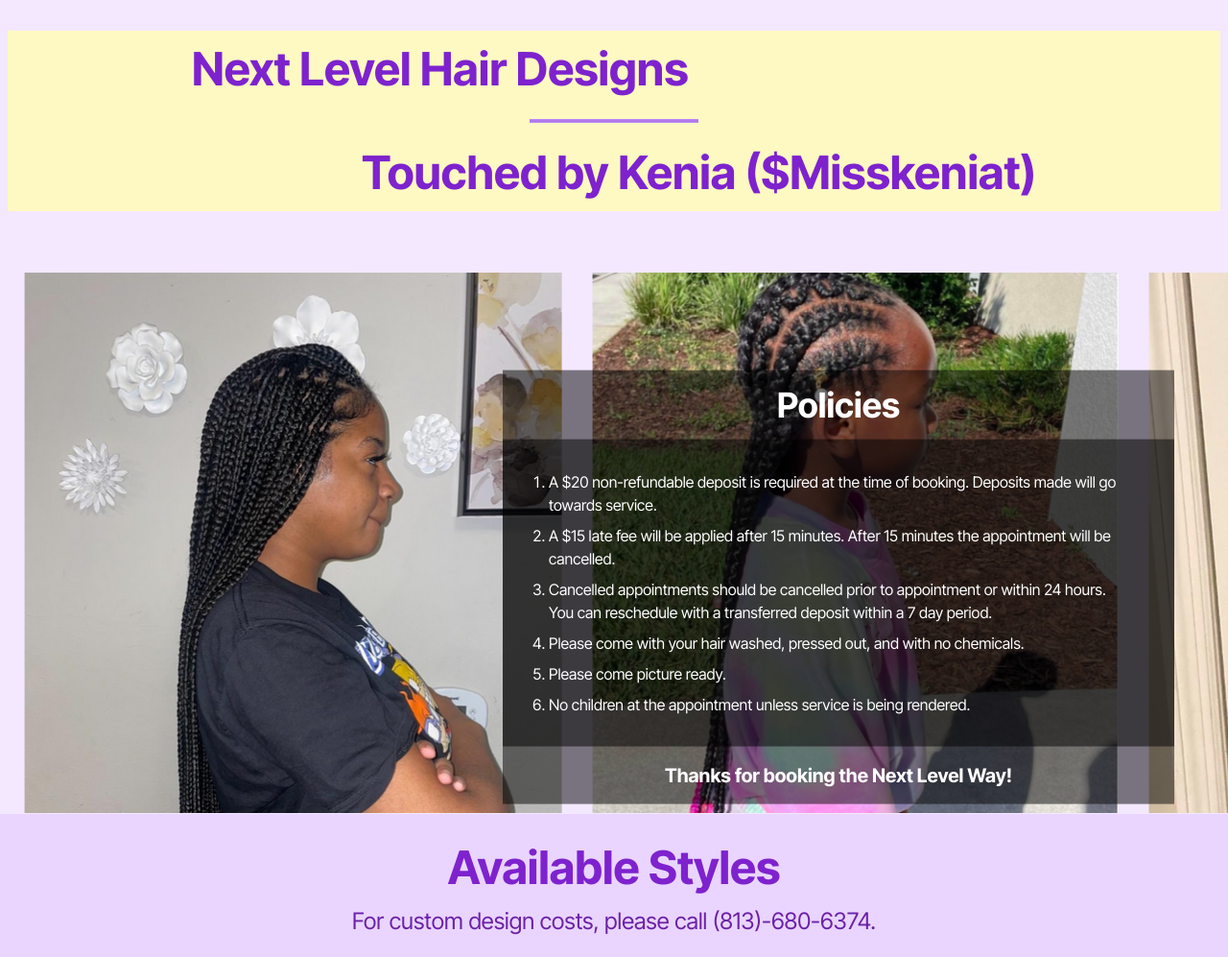
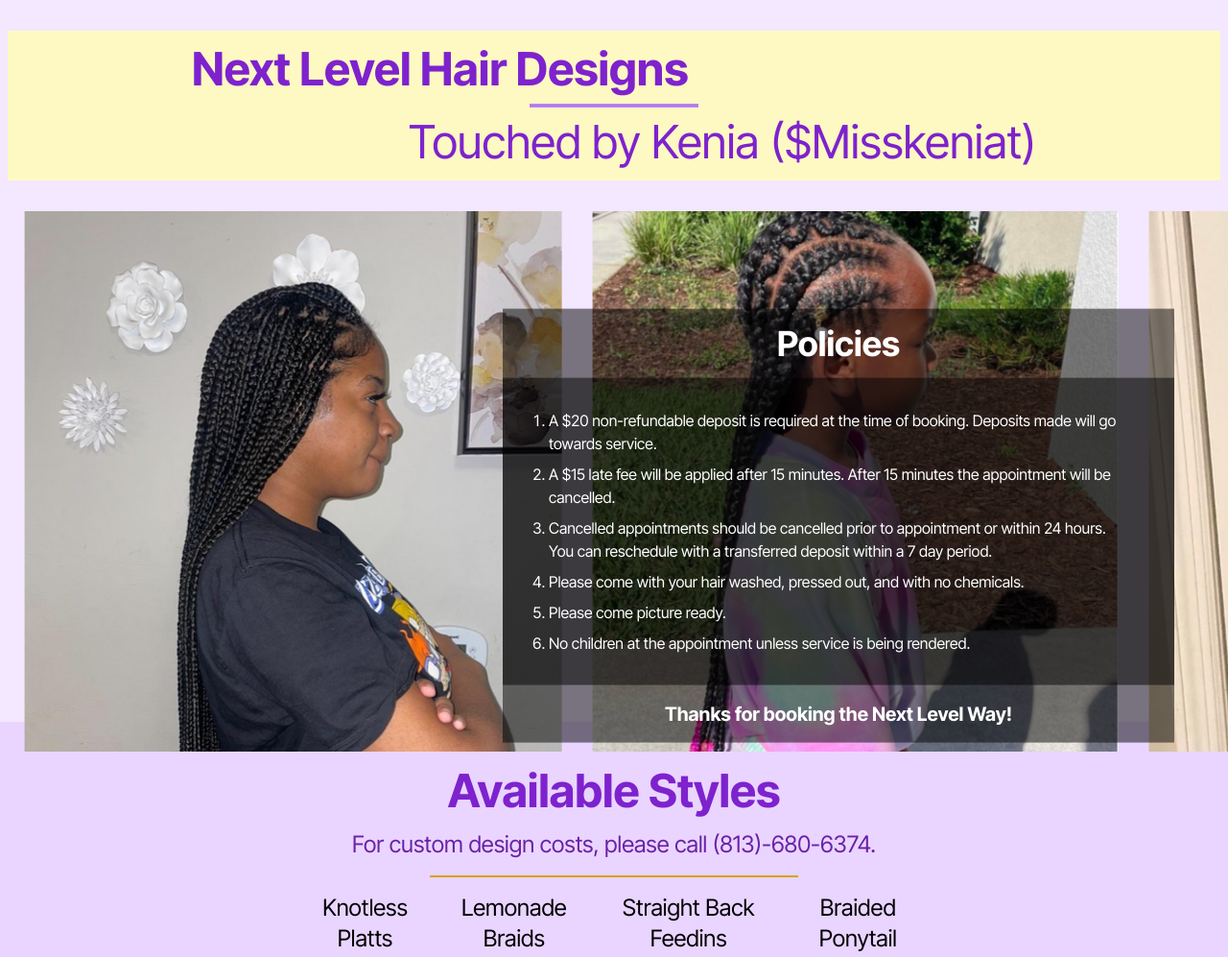
Before and after one commit to Brandon-Schefstad/nlhd-redesign, a website: page index.html in a window 1280 px wide. Shown: the top 997 px of the page at 96% size. Drawn offline with Linux system fonts and the light colour scheme.

```diff
--- a/index.html
+++ b/index.html
@@ -19,15 +19,15 @@
 	</head>
 	<body>
 		<section
-			class="wrapper relative pb-4 flex flex-col gap-16 bg-purple-100 xl:max-w-[1800px] m-auto">
+			class="wrapper relative pb-4 flex flex-col gap-8 bg-purple-100 xl:max-w-[1800px] m-auto">
 			<section
 				class="title flex flex-col gap-3 bg-yellow-100 mt-8 mx-2 py-4 px-6 xl:px-48">
 				<h1 class="text-purple-700 text-5xl text-center font-bold xl:text-left">
 					Next Level Hair Designs
 				</h1>
-				<div class="divider bg-purple-400 h-1 xl:mx-[40%]"></div>
+				<div class="divider my-0 bg-purple-400 h-1 xl:mx-[40%]"></div>
 				<h2
-					class="text-purple-700 text-3xl text-center font-bold xl:text-right xl:text-5xl">
+					class="text-purple-700 text-3xl text-center xl:text-right xl:text-5xl">
 					Touched by Kenia ($Misskeniat)
 				</h2>
 			</section>
@@ -83,7 +83,7 @@
 				</section>
 			</section>
 
-			<section class="gallery bg-purple-200 pt-8">
+			<section class="gallery bg-purple-200 pt-12">
 				<h1 class="text-5xl text-purple-700 text-center font-bold">
 					Available Styles
 				</h1>
@@ -91,7 +91,7 @@
 					class="block p-4 mx-4 text-xl text-center text-purple-800 xl:col-span-2 xl:text-2xl"
 					>For custom design costs, please call (813)-680-6374.
 				</span>
-				<div class="divider h-[1px] bg-yellow-500 mx-4 xl:mx-[35%]"></div>
+				<div class="divider h-[2px] mt-0 bg-yellow-500 mx-4 xl:mx-[35%]"></div>
 				<section class="styles m-auto text-black mx-2 sticky">
 					<ul
 						class="flex m-auto text-sm text-center mb-4 xl:text-2xl xl:gap-8 xl:w-[50%]">
```
Also changed, not shown: output.css.
